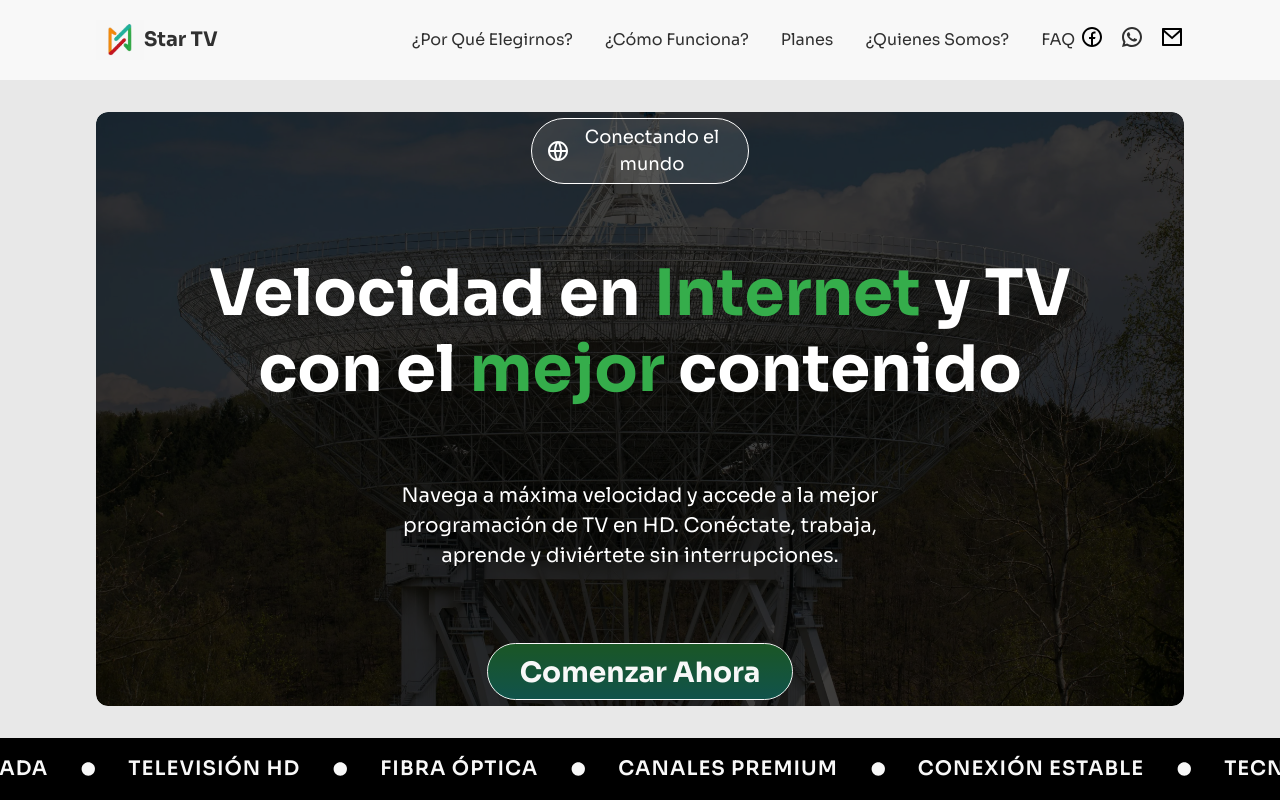
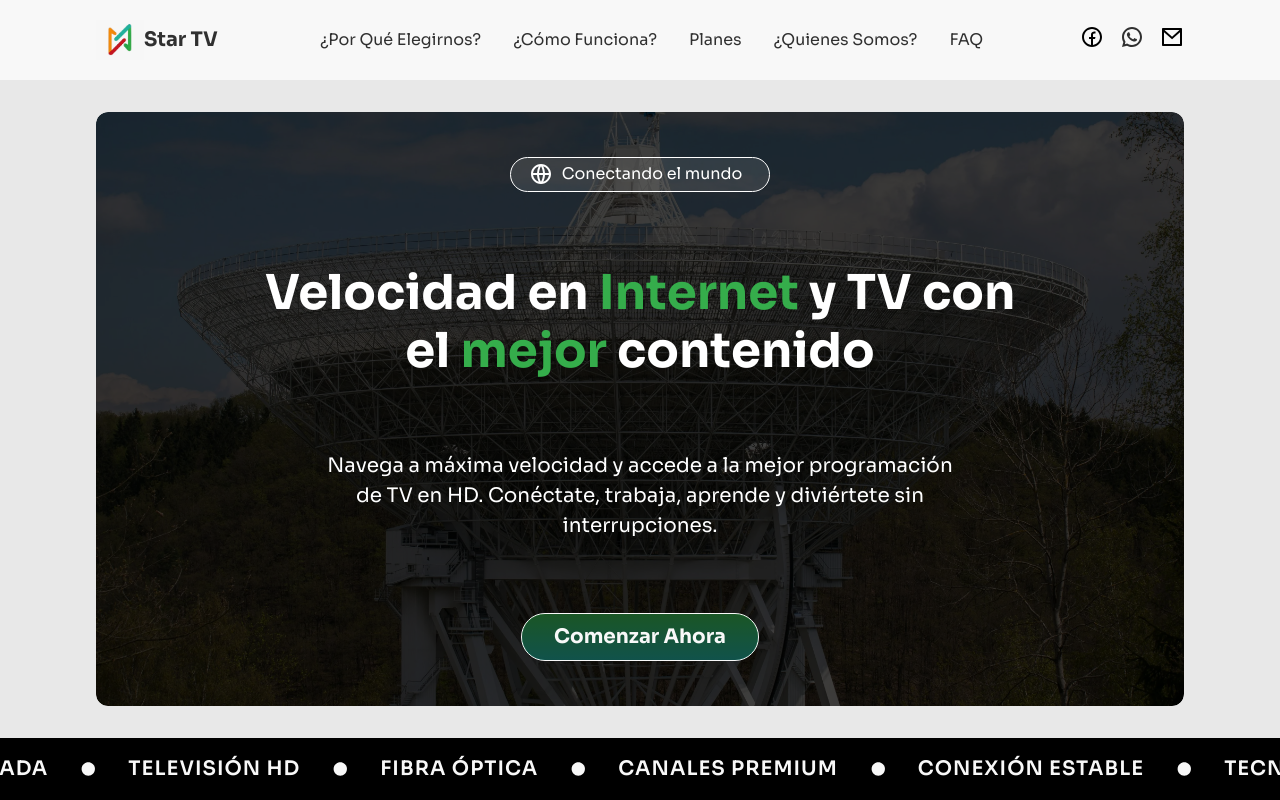
Before and after one commit to s4gk/startv-landing, a Next.js app: page / in a window 1280 px wide. Built offline with nearby package versions, Linux system fonts and the light colour scheme.

Commit message:
Fix: Responsive Landing Page - 14/11/2025

```diff
--- a/src/components/atoms/Animation/Badge/Badge.module.scss
+++ b/src/components/atoms/Animation/Badge/Badge.module.scss
@@ -23,9 +23,10 @@
   }
 
   @media (min-width: $lg) {
+    @include font-size("sm");
     gap: 0rem;
-    max-width: 320px;
-    width: 20%;
+    max-width: 260px;
+    width: 25%;
     padding: 0.3rem;
   }
 
--- a/src/components/atoms/Animation/ButtonCTA/ButtonCTA.module.scss
+++ b/src/components/atoms/Animation/ButtonCTA/ButtonCTA.module.scss
@@ -29,13 +29,12 @@
   }
 
   @media (min-width: $md) {
-    padding: 1rem 2.5rem;
+    padding: 0.8rem 2rem;
     @include font-size("md");
   }
 
   @media (min-width: $lg) {
     padding: 0.5rem 2rem;
-    @include font-size("lg");
     border-radius: 2.5rem;
   }
 }
--- a/src/components/atoms/ButtonNav.module.scss
+++ b/src/components/atoms/ButtonNav.module.scss
@@ -8,5 +8,6 @@
   &--active {
     color: $green;
     font-weight: 600;
+    @include font-size("sm");
   }
 }
--- a/src/components/molecules/CardFeatures/CardFeatures.module.scss
+++ b/src/components/molecules/CardFeatures/CardFeatures.module.scss
@@ -8,7 +8,7 @@
   background: linear-gradient(to top, $green, $blue);
   background-color: rgba(255, 255, 255, 0.3);
   background-blend-mode: lighten;
-  padding: 1.8rem 1rem;
+  padding: 3rem 1rem;
   text-align: center;
   border: 1px solid rgba(0, 0, 0, 0.5);
 
@@ -23,7 +23,7 @@
   }
 
   @media (min-width: $lg) {
-    padding: 4rem 3rem;
+    padding: 4rem 1rem;
     width: 30%;
     min-height: 260px;
   }
--- a/src/components/molecules/NavLinks/NavLinks.module.scss
+++ b/src/components/molecules/NavLinks/NavLinks.module.scss
@@ -1,3 +1,5 @@
+@import "@/styles/variables";
+
 .navlinks {
   display: flex;
   flex-direction: column;
@@ -5,7 +7,8 @@
   align-content: center;
   gap: 2rem;
 
-  @media (min-width: 1024px) {
+  @media (min-width: $lg) {
     flex-direction: row;
+    max-width: 45rem;
   }
 }
--- a/src/components/organisms/Navbar/Navbar.module.scss
+++ b/src/components/organisms/Navbar/Navbar.module.scss
@@ -33,7 +33,8 @@
     width: 100%;
 
     @media (min-width: $lg) {
-      width: 28.5%;
+      width: 20%;
+      max-width: 25rem;
     }
   }
 
@@ -101,7 +102,8 @@
       display: flex;
       justify-content: space-between;
       align-items: center;
-      width: 71.5%;
+      width: 80%;
+      max-width: 62.56rem;
     }
   }
 
--- a/src/components/templates/Hero/HeroSection.module.scss
+++ b/src/components/templates/Hero/HeroSection.module.scss
@@ -70,12 +70,12 @@
 
     @media (min-width: $md) {
       @include font-size("2xl");
-      width: 80%;
+      width: 90%;
     }
 
     @media (min-width: $lg) {
-      @include font-size("3xl");
-      min-width: 980px;
+      @include font-size("2xl");
+      min-width: 780px;
       width: 60%;
     }
   }
@@ -88,11 +88,11 @@
 
     @media (min-width: $md) {
       @include font-size("md");
-      width: 80%;
+      width: 90%;
     }
 
     @media (min-width: $lg) {
-      width: 50%;
+      width: 60%;
       @include font-size("md");
     }
   }
--- a/src/styles/variables.scss
+++ b/src/styles/variables.scss
@@ -33,11 +33,11 @@ $font-family-base: "Sora", sans-serif;
 // Font Size
 $font-sizes: (
   "xs": (mobile: 0.5rem, tablet: 0.75rem, desktop: 1.5rem),   // 12-16px
-  "sm": (mobile: 0.875rem, tablet: 1rem, desktop: 1.125rem),   // 14-18px
-  "md": (mobile: 1rem, tablet: 1.125rem, desktop: 1.25rem),    // 16-20px
+  "sm": (mobile: 0.75rem, tablet: 0.9rem, desktop: 1rem),   // 14-18px
+  "md": (mobile: 1rem, tablet: 1.5rem, desktop: 1.25rem),    // 16-20px
   "lg": (mobile: 1.25rem, tablet: 1.5rem, desktop: 1.75rem),   // 20-28px
   "xl": (mobile: 1.5rem, tablet: 1.875rem, desktop: 2.25rem),  // 24-36px
-  "2xl": (mobile: 2rem, tablet: 2.25rem, desktop: 3rem),       // 32-48px
+  "2xl": (mobile: 2rem, tablet: 2.5rem, desktop: 3rem),       // 32-48px
   "3xl": (mobile: 2.5rem, tablet: 3rem, desktop: 4rem),        // 40-64px
 );
 
```
